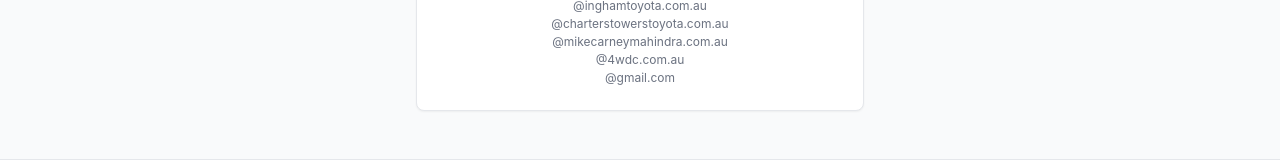
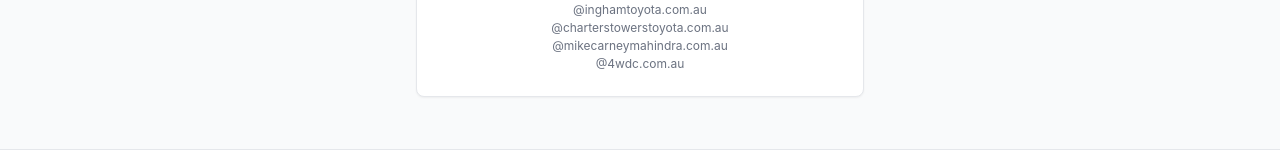
Before and after one commit to MikeCarneyGroup/MikeCarneyHealth, a Next.js app: page /login in a window 1280 px wide. Shown: the part 460-620 px from the top of the page. Built offline with nearby package versions, Linux system fonts and the light colour scheme; no server answers.

Commit message:
fix(auth): remove temporary gmail.com domain from allowed login domains

```diff
--- a/auth.ts
+++ b/auth.ts
@@ -33,7 +33,6 @@
         'charterstowerstoyota.com.au',
         'mikecarneymahindra.com.au',
         '4wdc.com.au',
-        'gmail.com', // Temporary for testing
       ];
 
       if (!ALLOWED_DOMAINS.includes(emailDomain)) {
--- a/components/auth/LoginForm.tsx
+++ b/components/auth/LoginForm.tsx
@@ -19,7 +19,6 @@
     'charterstowerstoyota.com.au',
     'mikecarneymahindra.com.au',
     '4wdc.com.au',
-    'gmail.com', // Temporary for testing
   ];
 
   const handleEmailLogin = async (e: React.FormEvent) => {
```
